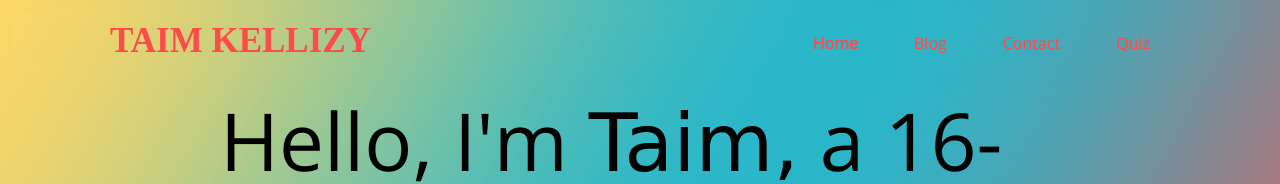
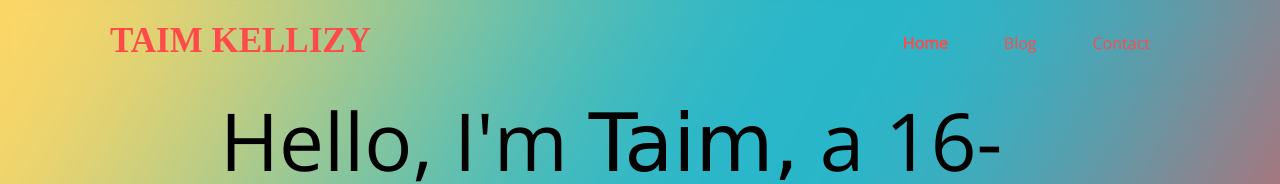
Before and after one commit to Taimkellizy/Taim-s-portfolio, a plain HTML site: page index.html in a window 1280 px wide. Shown: the top 184 px of the page. Drawn offline with nearby package versions, Linux system fonts and the light colour scheme; a web font is replaced by a local one.

Commit message:
Update index.html

```diff
--- a/index.html
+++ b/index.html
@@ -31,9 +31,6 @@
                     </li>
                     <li class="nav-item">
                       <a class="color-red nav-link" href="contact.html">Contact</a>
-                    </li>
-                    <li class="nav-item">
-                      <a class="color-red nav-link" href="quiz.html">Quiz</a>
                     </li>
                   </ul>
                 </div>
```
